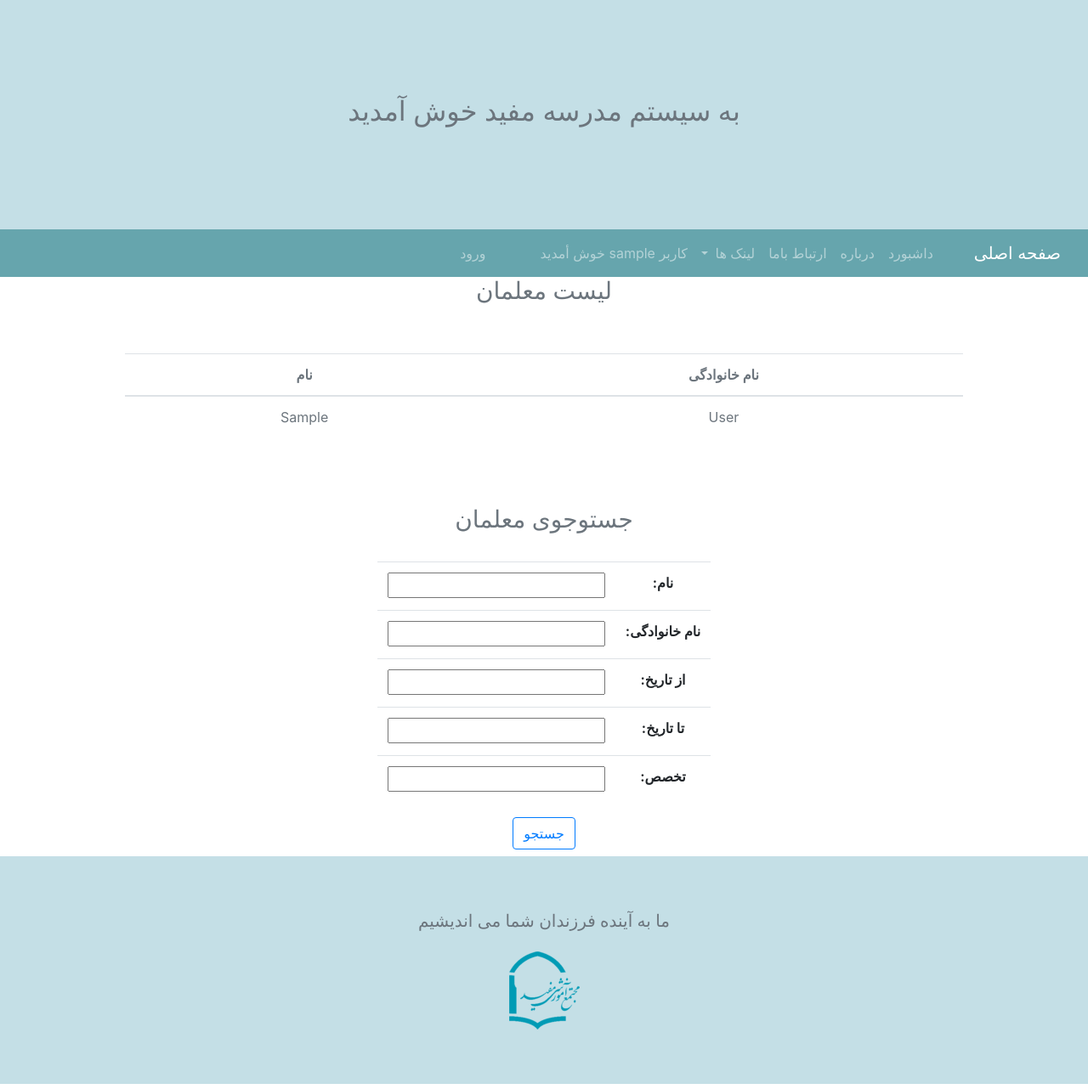
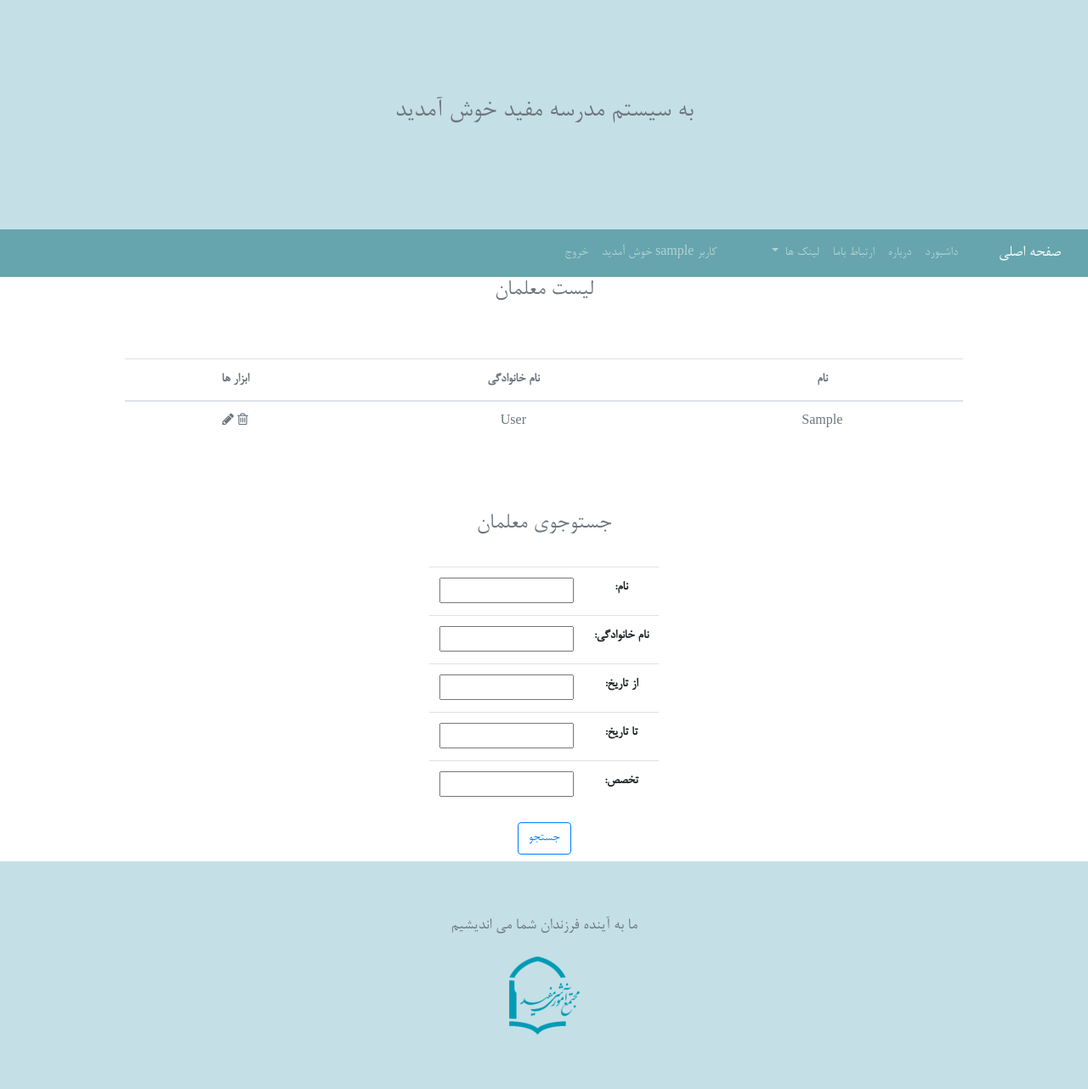
Before and after one commit to hamidrezadavirani/simorgh, a Django app: page /teachers/ in a window 1280 px wide. Shown: the whole page at 85% size. Run offline with Django 3.2, Linux system fonts and the light colour scheme; a user stored in the database is signed in; tables that the repository leaves empty hold one stand-in row (values such as "Sample post"); some libraries are stand-ins or nearby versions.

Commit message:
hiding items in template based on user level

```diff
--- a/edu/templates/base.html
+++ b/edu/templates/base.html
@@ -18,15 +18,31 @@
     <link rel="stylesheet" href="https://stackpath.bootstrapcdn.com/bootstrap/4.3.1/css/bootstrap.min.css"
           integrity="sha384-ggOyR0iXCbMQv3Xipma34MD+dH/1fQ784/j6cY/iJTQUOhcWr7x9JvoRxT2MZw1T" crossorigin="anonymous">
     <link rel="stylesheet" href="../../static/edu/css/bootstrap-rtl.css">
+    <link rel="stylesheet" href="https://cdnjs.cloudflare.com/ajax/libs/font-awesome/4.7.0/css/font-awesome.min.css">
+
+    <style>
+
+@font-face{
+font-family : 'IranSans';
+src : url('../../static/edu/fonts/B-NAZANIN.TTF');
+}
+
+    *{
+        font-family: "IranSans";
+    }
 
     {% block style %}
     {% endblock %}
+    </style>
+
+
 
 </head>
 <body>
 
 
 <div class="text-light jumbotron jumbotron-fluid flex-column d-flex text-muted justify-content-center mt-0 mb-0 " style="background-color: #c4dfe6">
+
 <div class="d-flex justify-content-center text-center p-5"><h2>به سیستم مدرسه مفید خوش آمدید</h2></div>
 </div>
 
@@ -62,19 +78,21 @@
                 <a class="dropdown-item" href="http://www.aut.ac.ir/aut/fa/">دانشگاه امیرکبیر</a>
               </div>
             </li>
-            <li class="nav-item">
+
+            {% if user.is_authenticated %}
+            <li class="nav-item mr-5">
+                        <li class="nav-item">
             <a class="nav-link" href="">کاربر   {{ user.username }}  خوش أمدید</a>
-
             </li>
-            <li class="nav-item mr-5">
+                <a class="nav-link"  href="/logout/">خروج</a>
+            </li>
+            {% else %}
+                        <li class="nav-item mr-5">
                 <a class="nav-link"  href="/login/">ورود</a>
             </li>
+            {% endif %}
           </ul>
         </nav>
-
-
-
-
 
 {% block content %}{% endblock %}
 
--- a/edu/templates/edu/classroom_list.html
+++ b/edu/templates/edu/classroom_list.html
@@ -24,7 +24,7 @@
 
         {% for classroom in classroom_list %}
             <tr>
-                <td><a href="/class/classrooms/{{ classroom.id }}">بیشتر</a></td>
+                <td><a href="{{ classroom.id }}/">بیشتر</a></td>
                 <td>{{ classroom.education_year }}</td>
                 <td>{{ classroom.branch }}</td>
                 <td>{{ classroom.level_field }}</td>
--- a/edu/templates/edu/teacher_list.html
+++ b/edu/templates/edu/teacher_list.html
@@ -7,6 +7,9 @@
 
 <div class="d-flex justify-content-center m-0 text-center text-muted">
 <h3>لیست معلمان</h3>
+
+
+<br><br>
 </div>
 
 <div class="d-flex justify-content-center p-5 text-center">
@@ -14,14 +17,17 @@
 
 <table class="table text-muted bg-muted col-10">
     <thead>
+    <th>نام</th>
     <th>نام خانوادگی</th>
-    <th>نام</th>
+    <th>ابزار ها</th>
+
 
     </thead>
     {% for teacher in teacher_list %}
         <tr>
+            <td>{{ teacher.user.first_name }}</td>
             <td>{{ teacher.user.last_name }}</td>
-            <td>{{ teacher.user.first_name }}</td>
+            <td><i class="fa fa-trash-o"></i> <i class="fa fa-pencil"></i></td>
         </tr>
     {% endfor %}
 </table>
--- /dev/null
+++ b/edu/templatetags/__init__.py
@@ -0,0 +1,3 @@
+from django import template
+
+register = template.Library()
--- a/edu/urls.py
+++ b/edu/urls.py
@@ -20,5 +20,6 @@ urlpatterns = [
     url(r'^dashboard/$', views.display_dashboard),
     url('', views.display_main),
 
+
     # url(r'^add/(?P<pk>[0-9]+)/$', views.StudentUpdateView.as_view(), name='update'),
 ]
--- a/edu/views.py
+++ b/edu/views.py
@@ -1,5 +1,3 @@
-from urllib import request
-from django.contrib.auth.models import User
 from django.shortcuts import render
 from .models import Student, Classroom, Teacher
 from django.views.generic.edit import CreateView, UpdateView, DeleteView
@@ -9,17 +7,17 @@ from edu import forms
 from django.db.models import Q
 from .serializers import StudentSerializer
 from django.http import JsonResponse
-from django.contrib.auth.views import LoginView
-import urllib.request
 
 
 def display_dashboard(request):
+    print(request.user.groups.all().first())
     return render(request, 'edu/dashboard.html', {})
+
 
 def display_main(request):
     current_user = request.user
-    print (current_user)
-    return render(request,'edu/main.html', {})
+    print(current_user)
+    return render(request, 'edu/main.html', {})
 
 
 def students_show(request):
@@ -32,19 +30,15 @@ def students_show(request):
 def about_us(request):
     return render(request, 'edu/about_us.html', {})
 
+
 def contact_us(request):
     return render(request, 'edu/contact_us.html', {})
+
 
 def class_list(request, class_id):
     classroom = Classroom.objects.filter(id=class_id).first()
     classroom_students = list(Student.objects.filter(classroom=classroom))
     return render(request, 'edu/student_list.html', {'classroom_student': classroom_students})
-
-class login(LoginView):
-
-    template_name = 'edu/main.html'
-    success_url = '/teachers'
-    # form_class = forms.LoginForm
 
 
 class StudentListView(ListView):
@@ -60,7 +54,6 @@ class StudentCreateView(CreateView):
 class TeacherListView(ListView):
     model = Teacher
 
-
     def get_context_data(self, **kwargs):
         context = super(TeacherListView, self).get_context_data(**kwargs)
         form = forms.TeacherSearchForm()
@@ -72,7 +65,7 @@ class TeacherListView(ListView):
         first_name = self.request.GET.get('first_name')
         last_name = self.request.GET.get('last_name')
         if self.request.GET and any([first_name, last_name]):
-            queryset = queryset.filter(Q(user__first_name=first_name) | Q(user__last_name=last_name))
+            queryset = queryset.filter(Q(user__first_name=first_name) & Q(user__last_name=last_name))
         return queryset
 
 
--- a/simorgh/settings.py
+++ b/simorgh/settings.py
@@ -123,3 +123,4 @@ STATICFILES_DIRS = [
 ]
 
 LOGIN_REDIRECT_URL = '/dashboard/'
+LOGOUT_REDIRECT_URL = '/'
--- a/simorgh/urls.py
+++ b/simorgh/urls.py
@@ -19,8 +19,8 @@ from django.contrib import admin
 from django.contrib.auth import views as auth_views
 
 urlpatterns = [
-    url(r'^login/$', auth_views.login, {'template_name': 'edu/login.html'}, name='login'),
-    url(r'^logout/$', auth_views.logout, name='logout'),
+    url(r'^login/$', auth_views.LoginView.as_view(template_name='edu/login.html'), name='login'),
+    url(r'^logout/$', auth_views.LogoutView.as_view(),  name='logout'),
     url(r'^admin/', admin.site.urls),
     url('', include('edu.urls')),
 ]
```
Also changed, not shown: edu/templates/edu/dashboard.html (+20 -19 lines), edu/static/edu/fonts/B-NAZANIN.TTF (added), edu/static/edu/fonts/IRANSansWeb.ttf (added), edu/static/edu/fonts/IRANSansWeb_Bold.ttf (added), edu/static/edu/fonts/IRANSansWeb_Light.ttf (added), edu/static/edu/fonts/IRANSansWeb_Medium.ttf (added), edu/static/edu/fonts/IRANSansWeb_UltraLight.ttf (added).
